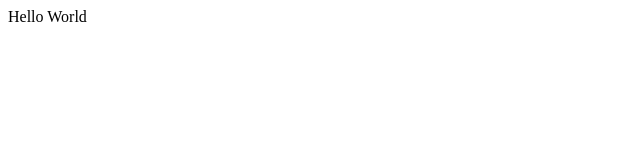
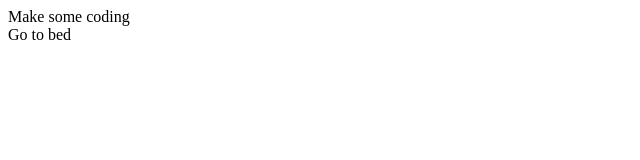
Before and after one commit to liana-gukasyan/react-test, a React app: page / in a window 1280 px wide. Shown: the top 160 px of the page, without its empty margins (0-640 px from the left). Built offline with nearby package versions, Linux system fonts and the light colour scheme.

Commit message:
Make sketch todoapp

```diff
--- a/src/index.jsx
+++ b/src/index.jsx
@@ -1,12 +1,59 @@
-import React from 'react';
-import { render } from 'react-dom';
+import React from 'react'
+import { render } from 'react-dom'
 
-class HelloWorld extends React.Component {
+let tasks = [
+	{id: '1', text: 'Make some coding', completed: true},
+  {id: '2', text: 'Go to bed', completed: false}
+]
+
+function findIndex(id) {
+  var tempInd = -1
+  tasks.forEach(function(item, i, tasks) {
+    if (item.id == id) {
+      tempInd = i
+    }
+  })
+  return tempInd
+}
+
+function onTaskEdit(id, newText) {
+	let taskIndex = findIndex(id)
+	let currentTask = tasks[taskIndex]
+  currentTask.text = newText
+	renderAll()
+}
+
+class TodoApp extends React.Component {
+
+	renderTasks() {
+		let tasks = this.props.tasks.map((task) => {
+			let onTaskEdit = (e) => {
+				this.props.onTaskEdit(task.id, 'ururu')
+			}
+			return (
+				<div key={task.id} onDoubleClick={onTaskEdit}>
+					{task.text}
+				</div>
+			)
+		})
+		return tasks
+	}
+
   render() {
+  	let tasks = this.renderTasks()
     return (
-      <div>Hello World</div>
-    );
+      <div>
+      	{tasks}
+      </div>
+    )
   }
 }
 
-render(<HelloWorld />, document.getElementById('container'));
+function renderAll() {
+	render(
+		<TodoApp tasks={tasks}
+						 onTaskEdit={onTaskEdit}/>,
+		document.getElementById('container'))
+}
+
+renderAll()
```
